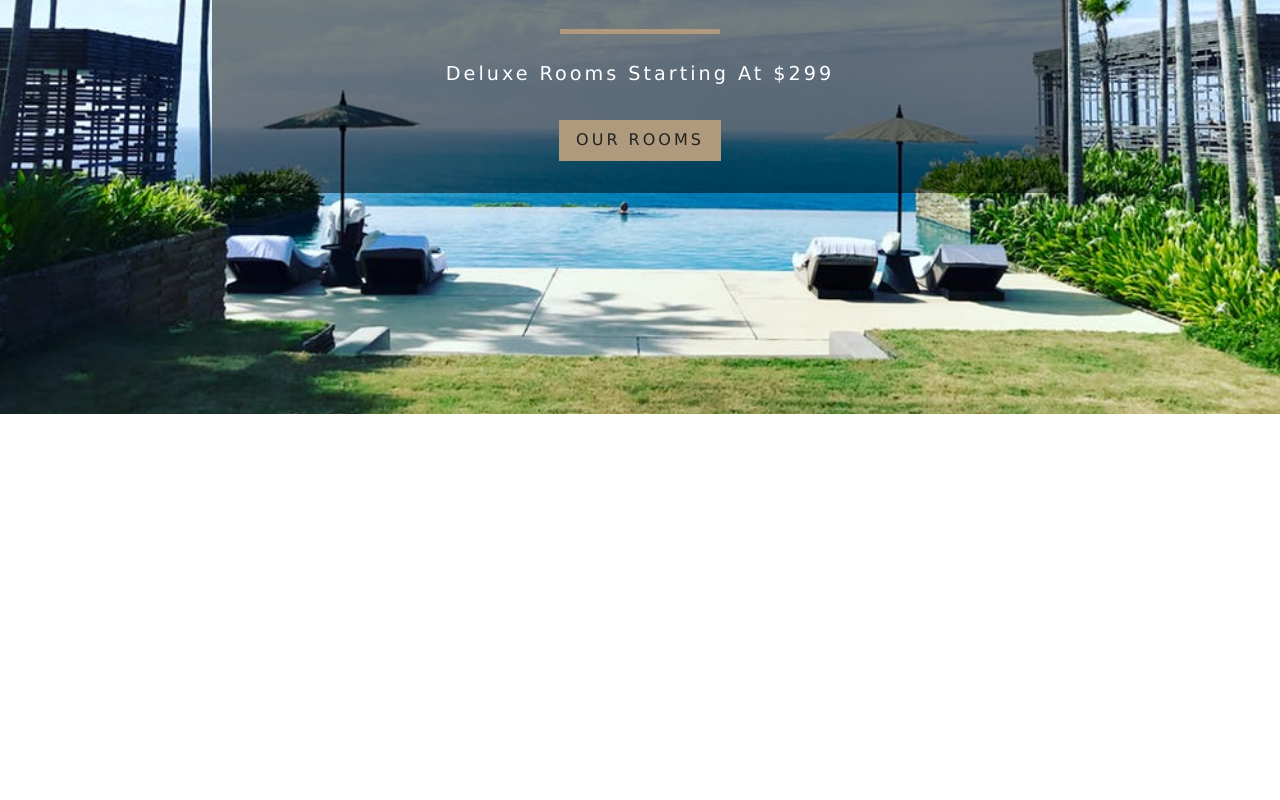
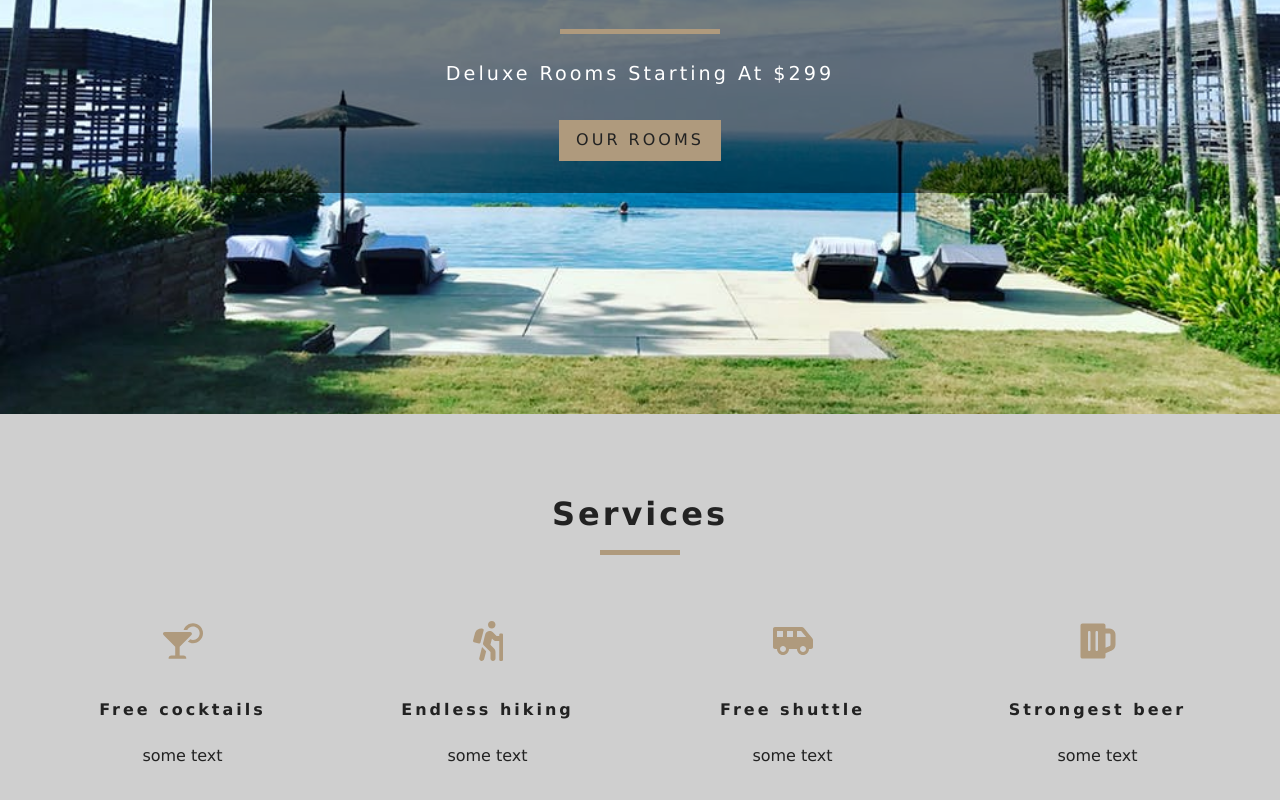
Before and after one commit to DanishElena/beach-resort, a React (Create React App) app: page / in a window 1280 px wide. Shown: the part 386-1186 px from the top of the page. Before the commit the page ends 800 px from the top, so only its background shows below. Built offline with nearby package versions, Linux system fonts and the light colour scheme.

Commit message:
before context

```diff
--- a/src/Components/Home.js
+++ b/src/Components/Home.js
@@ -2,6 +2,7 @@ import React from 'react';
 import {Hero} from "./Hero";
 import {Banner} from "./Banner";
 import {NavLink} from "react-router-dom";
+import {Services} from "./Services";
 
 export const Home = () => {
     return (
@@ -13,6 +14,7 @@ export const Home = () => {
                     </NavLink>
                 </Banner>
             </Hero>
+            <Services/>
         </div>
     )
 }
--- /dev/null
+++ b/src/Components/Services.js
@@ -0,0 +1,45 @@
+import React from 'react';
+import {Title} from "./Title";
+import {FaCocktail, FaHiking, FaShuttleVan, FaBeer} from 'react-icons/fa'
+
+export class Services extends React.Component {
+    state = [
+        {
+            icon: <FaCocktail/>,
+            title: "Free cocktails",
+            description: "some text"
+        },
+        {
+            icon: <FaHiking/>,
+            title: "Endless hiking",
+            description: "some text"
+        },
+        {
+            icon: <FaShuttleVan/>,
+            title: "Free shuttle",
+            description: "some text"
+        },
+        {
+            icon: <FaBeer/>,
+            title: "Strongest beer",
+            description: "some text"
+        }
+    ]
+
+    render() {
+        return (
+            <section className="services">
+                <Title title="services"/>
+                <div className="services-center">
+                    {this.state.map((item, index) => {
+                        return <article key={index} className="service">
+                            <span>{item.icon}</span>
+                            <h6>{item.title}</h6>
+                            <p>{item.description}</p>
+                        </article>
+                    })}
+                </div>
+            </section>
+        )
+    }
+}
--- /dev/null
+++ b/src/Components/Title.js
@@ -0,0 +1,10 @@
+import React from 'react'
+
+export const Title = ({title}) => {
+    return (
+        <div className="section-title">
+            <h4>{title}</h4>
+            <div />
+        </div>
+    )
+}
```
Also changed, not shown: src/Context.js (added, +16 -0 lines).
